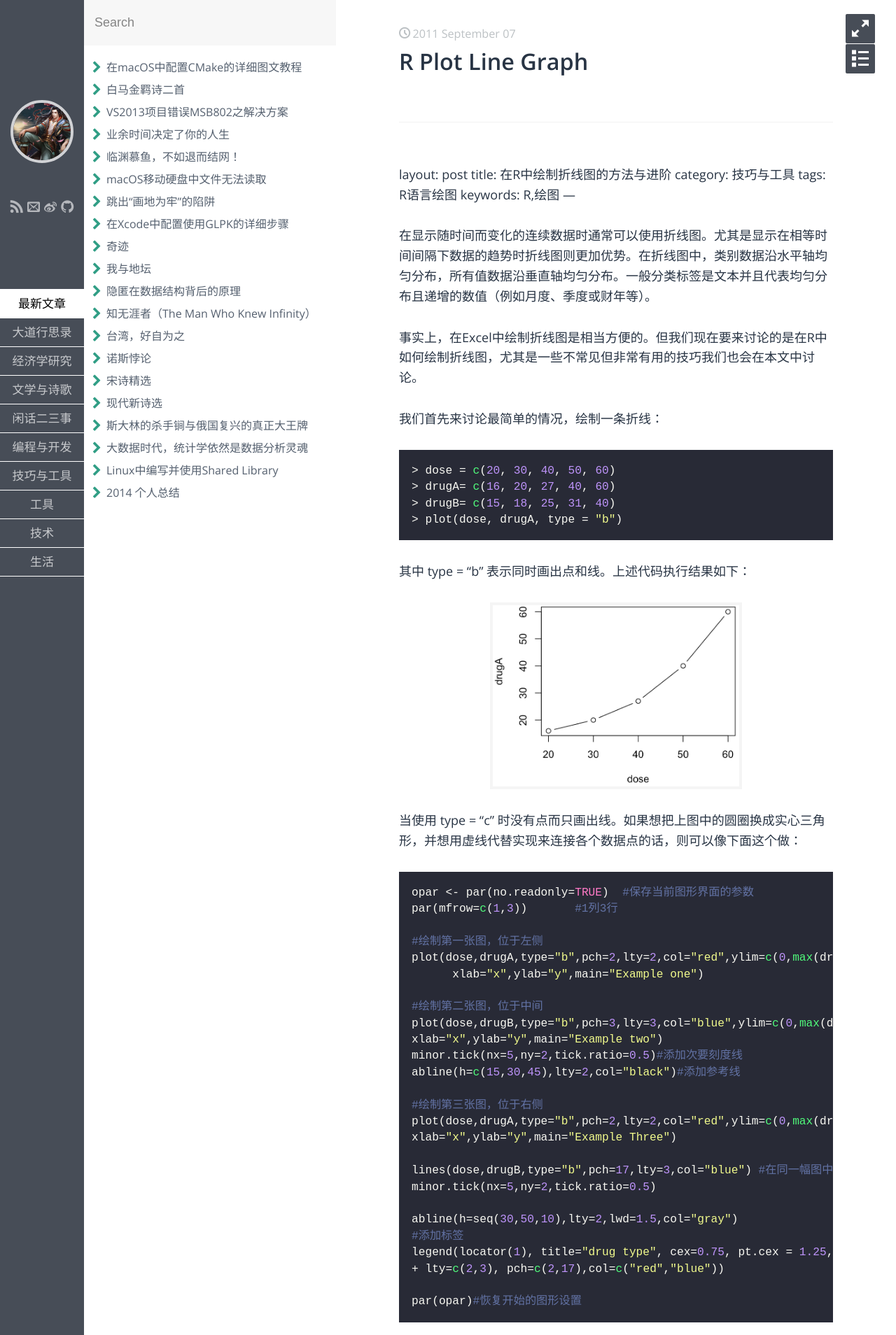
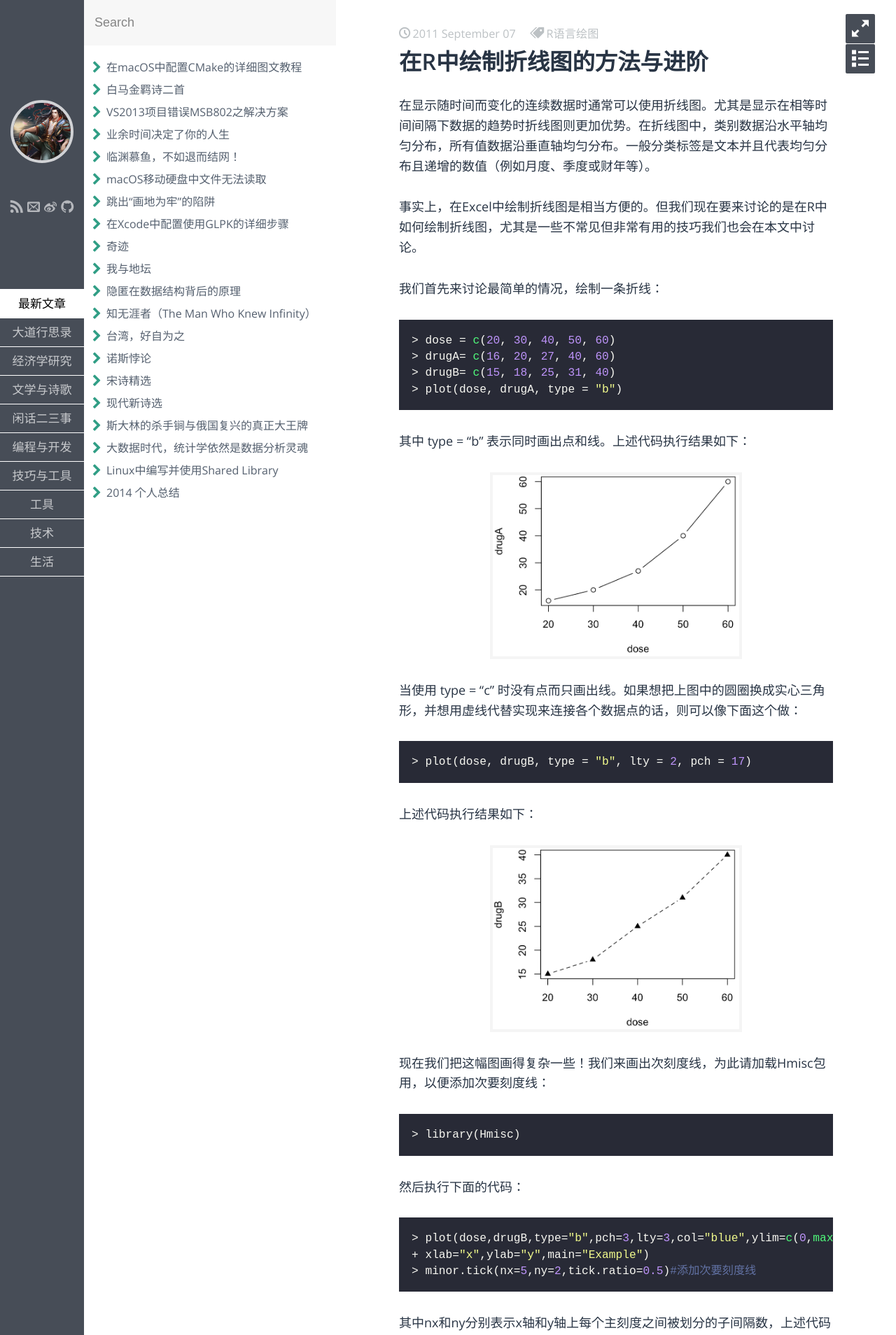
Before and after one commit to fzuo/baimafujinji, a Jekyll site: the page built from _posts/tool/2011-09-07-r-plot-line-graph.md, in a window 1280 px wide. Shown: the top 1908 px of the page at 70% size. Built offline with Jekyll 4.4.1, drawn with Linux system fonts in a browser that asks for light colours; some web fonts are replaced; our own code applies the rules of GitHub Pages for plain Markdown files; some of the changed text lies outside the part shown.

Commit message:
Update 2011-09-07-r-plot-line-graph.md

````diff
--- a/_posts/tool/2011-09-07-r-plot-line-graph.md
+++ b/_posts/tool/2011-09-07-r-plot-line-graph.md
@@ -1,4 +1,3 @@
-
 ---
 layout: post
 title: 在R中绘制折线图的方法与进阶
@@ -28,8 +27,37 @@ keywords: R,绘图
 
 当使用 type = "c" 时没有点而只画出线。如果想把上图中的圆圈换成实心三角形，并想用虚线代替实现来连接各个数据点的话，则可以像下面这个做：
 
+```r
+> plot(dose, drugB, type = "b", lty = 2, pch = 17)
+```
 
+上述代码执行结果如下：
 
+<p align="center">
+<img src="https://fzuo.github.io/assets/img/excel/rplot03.png" width="360">
+</p>
+
+现在我们把这幅图画得复杂一些！我们来画出次刻度线，为此请加载Hmisc包用，以便添加次要刻度线：
+
+```r
+> library(Hmisc)
+```
+
+然后执行下面的代码：
+
+```r
+> plot(dose,drugB,type="b",pch=3,lty=3,col="blue",ylim=c(0,max(drugB)*1.1),
++ xlab="x",ylab="y",main="Example")
+> minor.tick(nx=5,ny=2,tick.ratio=0.5)#添加次要刻度线
+```
+
+其中nx和ny分别表示x轴和y轴上每个主刻度之间被划分的子间隔数，上述代码的执行结果如下
+
+<p align="center">
+<img src="https://fzuo.github.io/assets/img/excel/rplot04.png" width="360">
+</p>
+
+下面我们要做的事情会更加复杂，我们要实现在同一界面上绘制三张图，并在最后一张图中绘制多条折线以及添加图例。
 
 ```r
 opar <- par(no.readonly=TRUE)  #保存当前图形界面的参数
@@ -63,7 +91,7 @@ par(opar)#恢复开始的图形设置
 执行上述代码所绘制之图形如下：
 
 <p align="center">
-<img src="https://fzuo.github.io/assets/img/excel/rplot02.png" width="360">
+<img src="https://fzuo.github.io/assets/img/excel/rplot05.png" width="550">
 </p>
 
 **（本文完）**
````
